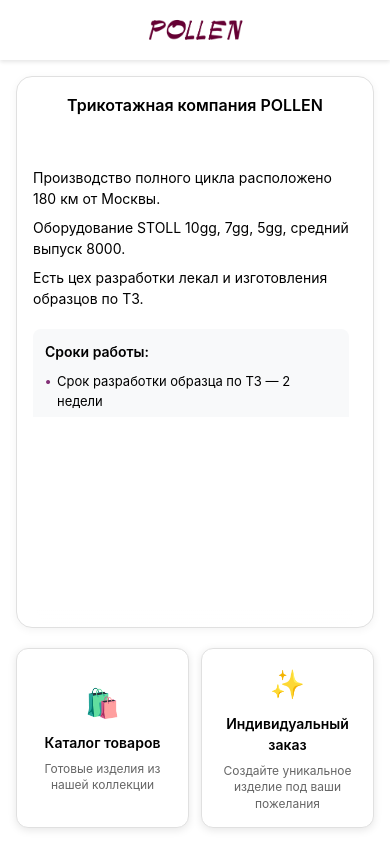
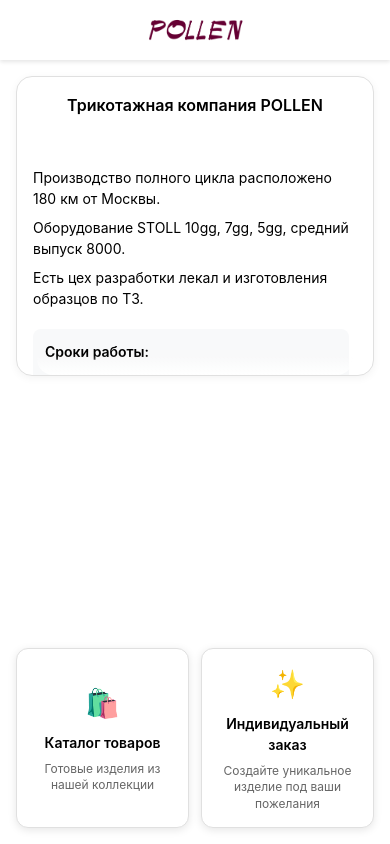
Before and after one commit to bytempire/telewatch, a plain HTML site: page index.html in a window 390 px wide. Drawn offline with Linux system fonts and the light colour scheme.

Commit message:
Add card

```diff
--- a/styles.css
+++ b/styles.css
@@ -1385,6 +1385,7 @@
     flex: 1;
     display: flex;
     flex-direction: column;
+    min-height: 0;
 }
 
 /* Информация о компании */
@@ -1397,6 +1398,8 @@
     box-shadow: 0 2px 8px rgba(0,0,0,0.05);
     position: relative;
     flex: 1;
+    max-height: 400px;
+    overflow: hidden;
 }
 
 /* Прокручиваемый контент */
@@ -1580,6 +1583,7 @@
     gap: 16px;
     grid-template-columns: repeat(2, 1fr);
     margin-top: auto;
+    flex-shrink: 0;
 }
 
 .menu-card {
@@ -1832,6 +1836,7 @@
     .company-info {
         padding: 16px;
         margin-bottom: 20px;
+        max-height: 300px;
     }
 
     .company-title {
@@ -1849,7 +1854,7 @@
     }
 
     .company-content.scrollable {
-        max-height: 250px;
+        max-height: 220px;
     }
 
     .scroll-hint {
@@ -1916,6 +1921,7 @@
     .company-info {
         padding: 12px;
         margin-bottom: 16px;
+        max-height: 250px;
     }
 
     .company-title {
@@ -1939,7 +1945,7 @@
     }
 
     .company-content.scrollable {
-        max-height: 200px;
+        max-height: 170px;
     }
 
     .scroll-hint {
```
